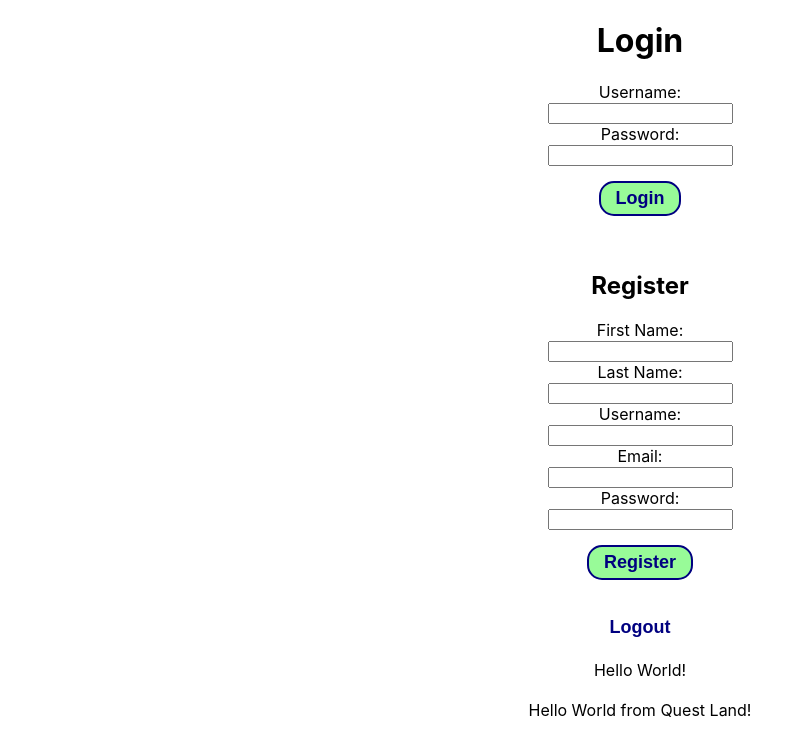
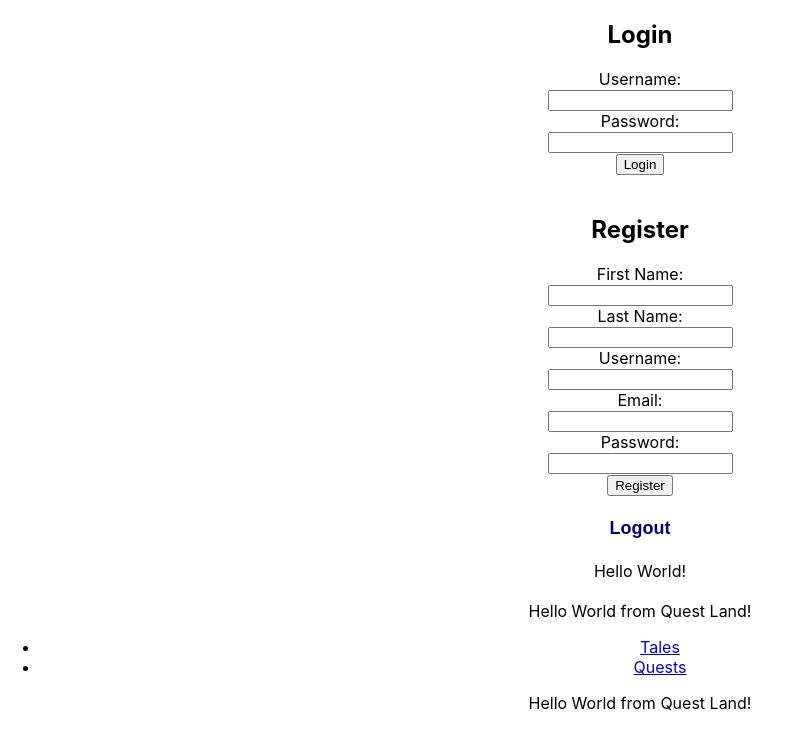
Before and after one commit to gineakanoe/TaleQuest-client, a React (Create React App) app: page /quests in a window 1280 px wide. Shown: the top 756 px of the page, without its empty margins (0-790 px from the left). Built offline with nearby package versions, Linux system fonts and the light colour scheme.

Commit message:
Fixed routing issue: Switch no longer exists and replaced with Routes and the components in the route path are now wrapped in {} - curly braces for the alias of the element attribute

```diff
--- a/package.json
+++ b/package.json
@@ -10,8 +10,10 @@
     "@types/node": "^12.20.37",
     "@types/react": "^17.0.36",
     "@types/react-dom": "^17.0.11",
+    "@types/react-native": "^0.66.5",
     "react": "^17.0.2",
     "react-dom": "^17.0.2",
+    "react-router-dom": "^6.0.2",
     "react-scripts": "4.0.3",
     "typescript": "^4.5.2",
     "web-vitals": "^1.1.2"
@@ -39,5 +41,8 @@
       "last 1 firefox version",
       "last 1 safari version"
     ]
+  },
+  "devDependencies": {
+    "@types/react-router-dom": "^5.3.2"
   }
 }
--- a/src/App.tsx
+++ b/src/App.tsx
@@ -1,5 +1,7 @@
 import React from 'react';
+import {BrowserRouter as Router} from 'react-router-dom';
 import './App.css';
+import Sidebar from './components/Router/Sidebar';
 import Auth from './components/Auth/Auth';
 import Tales from './components/Tales/Tales';
 import Quests from './components/Quests/Quests';
@@ -13,6 +15,9 @@ const App: React.FunctionComponent = () => {
             <Tales />
             <br/>
             <Quests />
+            <Router>
+                <Sidebar />
+            </Router>
         </div>
     );
 }
--- a/src/components/Auth/AuthCrud/Login.tsx
+++ b/src/components/Auth/AuthCrud/Login.tsx
@@ -42,7 +42,7 @@ class Login extends React.Component<{}, LoginState> {
         return(
             <div>
                 <form>
-                    <h1>Login</h1>
+                    <h2>Login</h2>
                     <label htmlFor='username'>Username:</label>
                     <br/>
                     <input type='type' id='username' value={this.state.username} onChange={(e) => (e.target.value)} />
--- a/src/components/Auth/auth.css
+++ b/src/components/Auth/auth.css
@@ -11,7 +11,7 @@
     color: orchid;
 }
 
-#login, #register {
+/* #login, #register {
     background-color: palegreen;
     border: 2px solid navy;
     border-radius: 15px;
@@ -30,4 +30,4 @@
     border: 2px solid orchid;
     background-color: transparent;
 
-}
+} */
--- a/src/components/Quests/Quests.tsx
+++ b/src/components/Quests/Quests.tsx
@@ -5,7 +5,7 @@ import DeleteQuest from './QuestsCrud/DeleteQuest';
 import GetQuest from './QuestsCrud/GetQuest';
 import UpdateQuest from './QuestsCrud/UpdateQuest';
 
-class Quests extends React.Component    {
+class Quests extends React.Component {
 
     render() {
         return(
--- /dev/null
+++ b/src/components/Router/Sidebar.tsx
@@ -0,0 +1,27 @@
+import React from 'react';
+import {Route, Link, Routes} from 'react-router-dom';
+import Quests from "../Quests/Quests";
+import Tales from "../Tales/Tales";
+
+const Sidebar: React.FunctionComponent = () => {
+
+    return(
+        <div className='sidebar'>
+            <div>
+                <ul>
+                    <li><Link to='/tales'>Tales</Link></li>
+                    <li><Link to='quests'>Quests</Link></li>
+                </ul>
+            </div>
+            <div>
+                <Routes>
+                    <Route path='/tales' element={<Tales />} />
+                    <Route path='/quests' element={<Quests />} />
+                </Routes>
+            </div>
+
+        </div>
+    )
+}
+
+export default Sidebar;
```
Also changed, not shown: 1 other file (tests, documents, lock files or other folders).
